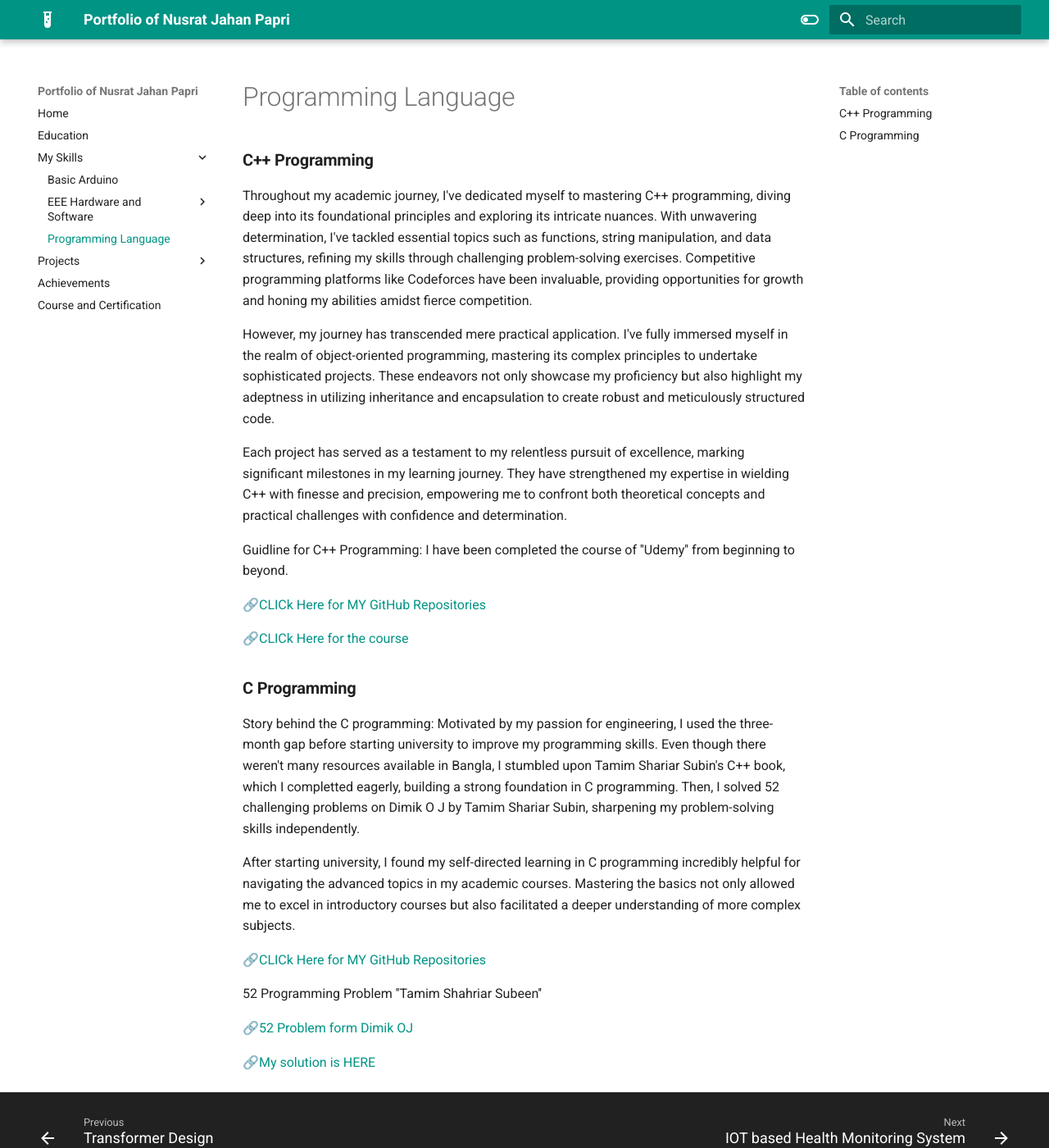
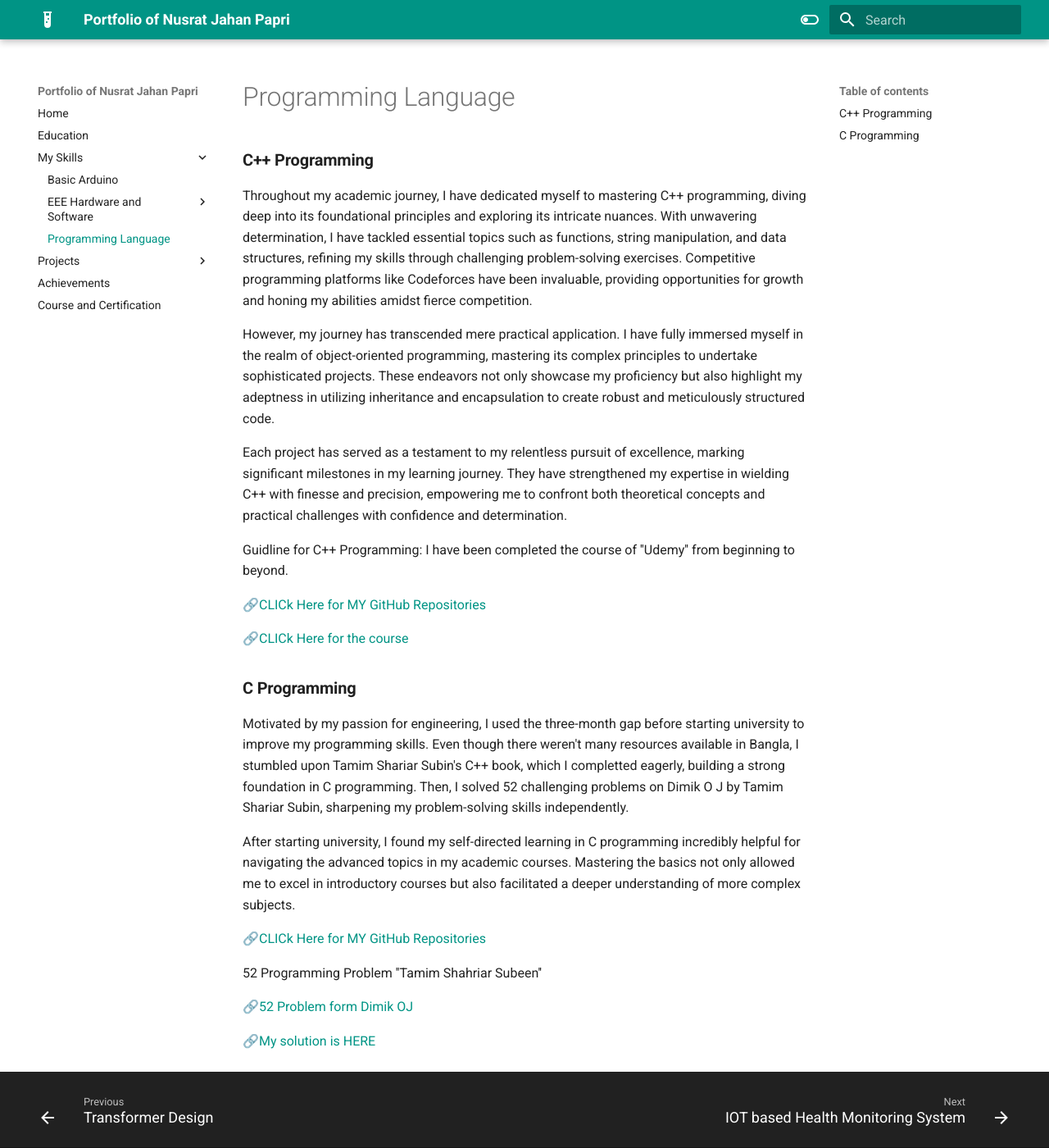
Before and after one commit to Nusrat008/papri-portfolio, an MkDocs documentation site: the page built from docs/CplusPlus.md, in a window 1280 px wide and 1400 px high. Shown: the whole window at 82% size. Built offline with MkDocs 1.6.1 and Material for MkDocs 9.7.7, drawn with Linux system fonts in a browser that asks for light colours.

Commit message:
updated programming

```diff
--- a/docs/CplusPlus.md
+++ b/docs/CplusPlus.md
@@ -1,7 +1,7 @@
 ### **C++ Programming**
-Throughout my academic journey, I've dedicated myself to mastering C++ programming, diving deep into its foundational principles and exploring its intricate nuances. With unwavering determination, I've tackled essential topics such as functions, string manipulation, and data structures, refining my skills through challenging problem-solving exercises. Competitive programming platforms like Codeforces have been invaluable, providing opportunities for growth and honing my abilities amidst fierce competition.
+Throughout my academic journey, I have dedicated myself to mastering C++ programming, diving deep into its foundational principles and exploring its intricate nuances. With unwavering determination, I have tackled essential topics such as functions, string manipulation, and data structures, refining my skills through challenging problem-solving exercises. Competitive programming platforms like Codeforces have been invaluable, providing opportunities for growth and honing my abilities amidst fierce competition.
 
-However, my journey has transcended mere practical application. I've fully immersed myself in the realm of object-oriented programming, mastering its complex principles to undertake sophisticated projects. These endeavors not only showcase my proficiency but also highlight my adeptness in utilizing inheritance and encapsulation to create robust and meticulously structured code.
+However, my journey has transcended mere practical application. I have fully immersed myself in the realm of object-oriented programming, mastering its complex principles to undertake sophisticated projects. These endeavors not only showcase my proficiency but also highlight my adeptness in utilizing inheritance and encapsulation to create robust and meticulously structured code.
 
 Each project has served as a testament to my relentless pursuit of excellence, marking significant milestones in my learning journey. They have strengthened my expertise in wielding C++ with finesse and precision, empowering me to confront both theoretical concepts and practical challenges with confidence and determination.
 
@@ -16,7 +16,7 @@ I have been completed the course of ''Udemy'' from beginning to beyond.
 🔗[CLICk Here for the course](https://drive.google.com/drive/folders/1qdH4Gn2p-Ids-UH5u_4TRlkOUphPqdm6?usp=sharing)
 
 ### **C Programming**
-Story behind the C programming:
+
 Motivated by my passion for engineering, I used the three-month gap before starting university to improve my programming skills. Even though there weren't many resources available in Bangla, I stumbled upon Tamim Shariar Subin's C++ book, which I completted eagerly, building a strong foundation in C programming. Then, I solved 52 challenging problems on Dimik O J by Tamim Shariar Subin, sharpening my problem-solving skills independently.
 
 After starting university, I found my self-directed learning in C programming incredibly helpful for navigating the advanced topics in my academic courses. Mastering the basics not only allowed me to excel in introductory courses but also facilitated a deeper understanding of more complex subjects.
```
